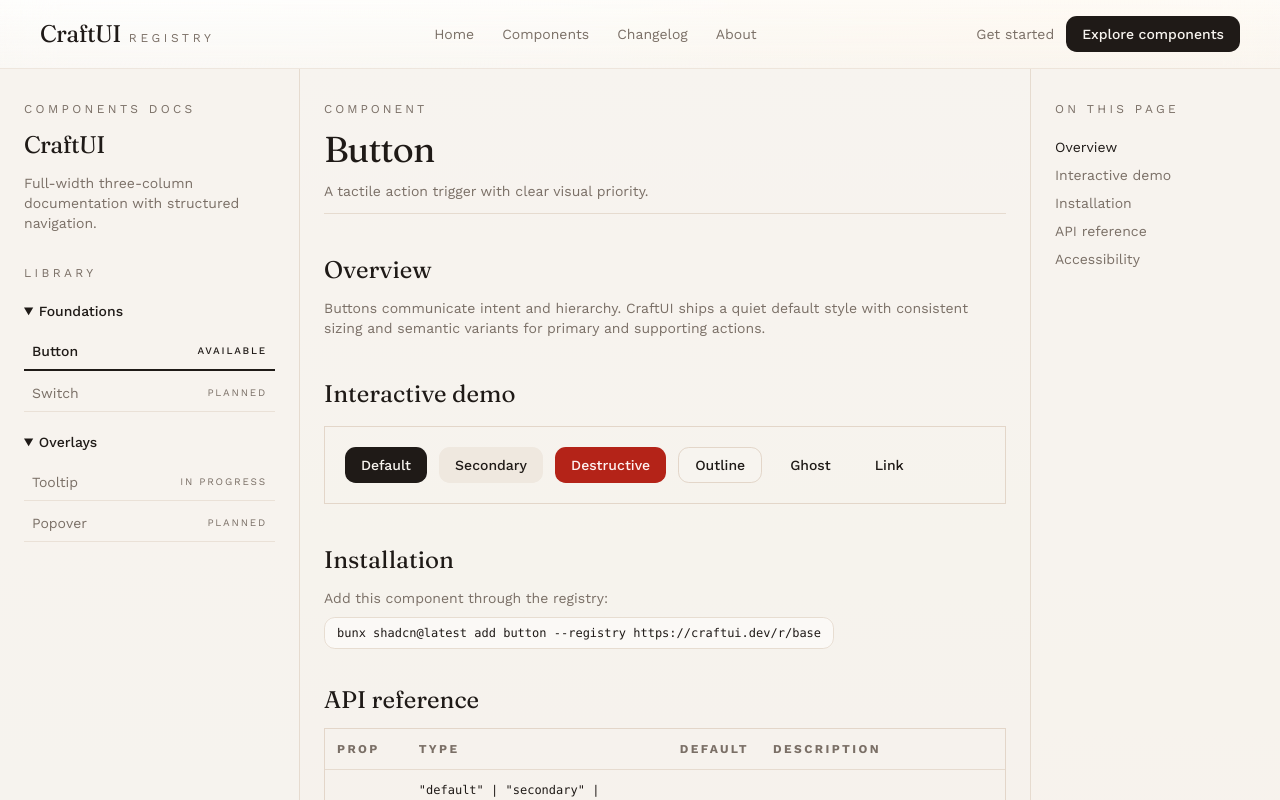
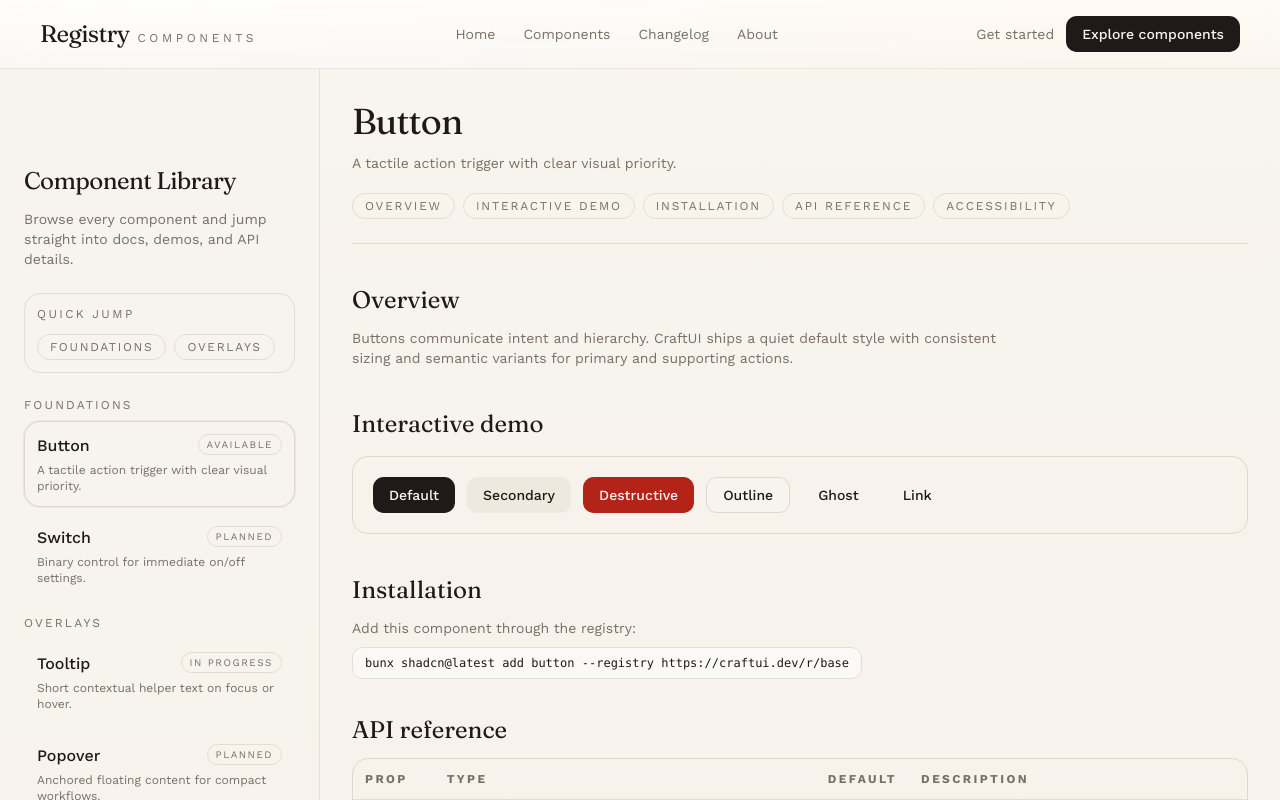
Before and after one commit to Craftui/ui, a Next.js app: page /components/button in a window 1280 px wide. Shown: the top 800 px of the page. Built offline with nearby package versions, Linux system fonts and the light colour scheme.

Commit message:
feat(components): add sidebar docs index and simplify header brand

```diff
--- a/src/app/components/_components/component-doc-shell.tsx
+++ b/src/app/components/_components/component-doc-shell.tsx
@@ -10,32 +10,21 @@ import {
 type LayoutPreset = {
   shell: string
   sidebar: string
-  sidebarHeading: string
-  sectionTitle: string
   navItem: string
   navItemActive: string
   main: string
-  toc: string
-  tocLink: string
-  tocLinkActive: string
   tableHead: string
   code: string
 }
 
 const preset: LayoutPreset = {
   shell: "bg-[linear-gradient(180deg,#f9f5ef_0%,#f4ece1_100%)] text-foreground",
-  sidebar: "border-r border-border/80 bg-[color:var(--background)]/95",
-  sidebarHeading: "uppercase tracking-[0.28em] text-muted-foreground",
-  sectionTitle: "border-b border-border/80 pb-3",
+  sidebar: "border-r border-border/70 bg-[color:var(--background)]/85",
   navItem:
-    "flex w-full items-center justify-between border-b border-border/60 px-2 py-2 text-left text-sm text-muted-foreground transition-colors hover:text-foreground",
+    "group block rounded-2xl border border-transparent px-3 py-3 text-left transition-colors hover:border-border/80 hover:bg-[color:var(--background)]",
   navItemActive:
-    "border-foreground text-foreground [border-bottom-width:2px] font-medium",
-  main: "bg-[color:var(--background)]/70",
-  toc: "border-l border-border/80 bg-[color:var(--background)]/85",
-  tocLink:
-    "block py-1 text-sm text-muted-foreground transition-colors hover:text-foreground",
-  tocLinkActive: "text-foreground",
+    "border-border bg-[color:var(--background)] ring-1 ring-border/50",
+  main: "bg-[color:var(--background)]/65",
   tableHead:
     "border-b border-border/80 text-left text-xs uppercase tracking-[0.2em] text-muted-foreground",
   code: "rounded-md border border-border/80 bg-[color:var(--card)] px-3 py-2 font-mono text-xs",
@@ -43,10 +32,12 @@ const preset: LayoutPreset = {
 
 const groups = [
   {
+    id: "foundations",
     name: "Foundations",
     items: componentDocs.filter((item) => item.category === "Foundations"),
   },
   {
+    id: "overlays",
     name: "Overlays",
     items: componentDocs.filter((item) => item.category === "Overlays"),
   },
@@ -82,7 +73,7 @@ function renderComponentDemo(doc: ComponentDoc) {
 
   if (doc.slug === "popover") {
     return (
-      <details className="w-fit border border-border px-3 py-2 text-sm">
+      <details className="w-fit rounded-xl border border-border px-3 py-2 text-sm">
         <summary className="cursor-pointer list-none font-medium">
           Toggle popover sample
         </summary>
@@ -111,25 +102,43 @@ export function ComponentDocShell({ activeComponent }: ComponentDocShellProps) {
 
   return (
     <div className={cn("w-full", preset.shell)}>
-      <div className="mx-auto grid min-h-[calc(100vh-170px)] w-full grid-cols-1 xl:grid-cols-[300px_minmax(0,1fr)_250px]">
-        <aside className={cn("px-6 py-8", preset.sidebar)}>
-          <div className="sticky top-6 space-y-8">
+      <div className="mx-auto grid min-h-[calc(100vh-170px)] w-full grid-cols-1 lg:grid-cols-[320px_minmax(0,1fr)]">
+        <aside className={cn("px-5 py-8 lg:px-6", preset.sidebar)}>
+          <div className="sticky top-24 space-y-6">
             <div className="space-y-3">
-              <p className={cn("text-xs", preset.sidebarHeading)}>Components docs</p>
-              <h1 className="font-display text-2xl tracking-tight">CraftUI</h1>
+              <h1 className="font-display text-2xl tracking-tight">
+                Component Library
+              </h1>
               <p className="text-sm text-muted-foreground">
-                Full-width three-column documentation with structured navigation.
+                Browse every component and jump straight into docs, demos, and
+                API details.
               </p>
             </div>
 
+            <div className="rounded-2xl border border-border/80 p-3">
+              <p className="text-xs uppercase tracking-[0.2em] text-muted-foreground">
+                Quick jump
+              </p>
+              <div className="mt-3 flex flex-wrap gap-2">
+                {groups.map((group) => (
+                  <a
+                    key={group.id}
+                    href={`#${group.id}`}
+                    className="rounded-full border border-border/80 px-3 py-1 text-xs uppercase tracking-[0.14em] text-muted-foreground transition-colors hover:text-foreground"
+                  >
+                    {group.name}
+                  </a>
+                ))}
+              </div>
+            </div>
+
             <nav className="space-y-4" aria-label="Component navigation">
-              <p className={cn("text-xs", preset.sidebarHeading)}>Library</p>
               {groups.map((group) => (
-                <details key={group.name} open>
-                  <summary className="cursor-pointer select-none py-1 text-sm font-medium">
+                <div key={group.name} id={group.id} className="space-y-2">
+                  <p className="text-xs uppercase tracking-[0.18em] text-muted-foreground">
                     {group.name}
-                  </summary>
-                  <div className="mt-2 space-y-1">
+                  </p>
+                  <div className="space-y-1.5">
                     {group.items.map((item) => {
                       const isActive = item.slug === current?.slug
                       return (
@@ -142,50 +151,66 @@ export function ComponentDocShell({ activeComponent }: ComponentDocShellProps) {
                           )}
                           aria-current={isActive ? "page" : undefined}
                         >
-                          <span>{item.name}</span>
-                          <span className="text-[10px] uppercase tracking-[0.18em]">
-                            {item.status}
-                          </span>
+                          <div className="flex items-start justify-between gap-3">
+                            <span className="font-medium text-foreground">
+                              {item.name}
+                            </span>
+                            <span className="rounded-full border border-border/80 px-2 py-0.5 text-[10px] uppercase tracking-[0.15em] text-muted-foreground">
+                              {item.status}
+                            </span>
+                          </div>
+                          <p className="mt-1 line-clamp-2 text-xs text-muted-foreground">
+                            {item.summary}
+                          </p>
                         </Link>
                       )
                     })}
                   </div>
-                </details>
+                </div>
               ))}
             </nav>
           </div>
         </aside>
 
-        <section className={cn("px-6 py-8", preset.main)}>
+        <section className={cn("px-5 py-8 lg:px-8", preset.main)}>
           {current ? (
             <article className="mx-auto w-full max-w-4xl space-y-10">
-              <header className={preset.sectionTitle}>
-                <p className="text-xs uppercase tracking-[0.25em] text-muted-foreground">
-                  Component
-                </p>
-                <h2 className="mt-3 font-display text-4xl tracking-tight">
-                  {current.name}
-                </h2>
+              <header className="border-b border-border/80 pb-6">
+                <h2 className="font-display text-4xl tracking-tight">{current.name}</h2>
                 <p className="mt-3 max-w-2xl text-sm text-muted-foreground">
                   {current.summary}
                 </p>
+                <nav
+                  className="mt-5 flex flex-wrap gap-2"
+                  aria-label="Component page sections"
+                >
+                  {tocItems.map((item) => (
+                    <a
+                      key={item.id}
+                      href={`#${item.id}`}
+                      className="rounded-full border border-border/80 px-3 py-1 text-xs uppercase tracking-[0.15em] text-muted-foreground transition-colors hover:text-foreground"
+                    >
+                      {item.label}
+                    </a>
+                  ))}
+                </nav>
               </header>
 
-              <section id="overview" className="space-y-3 scroll-mt-20">
+              <section id="overview" className="space-y-3 scroll-mt-28">
                 <h3 className="font-display text-2xl">Overview</h3>
                 <p className="max-w-2xl text-sm text-muted-foreground">
                   {current.description}
                 </p>
               </section>
 
-              <section id="demo" className="space-y-4 scroll-mt-20">
+              <section id="demo" className="space-y-4 scroll-mt-28">
                 <h3 className="font-display text-2xl">Interactive demo</h3>
-                <div className="border border-border p-5">
+                <div className="rounded-2xl border border-border p-5">
                   {renderComponentDemo(current)}
                 </div>
               </section>
 
-              <section id="installation" className="space-y-3 scroll-mt-20">
+              <section id="installation" className="space-y-3 scroll-mt-28">
                 <h3 className="font-display text-2xl">Installation</h3>
                 <p className="text-sm text-muted-foreground">
                   Add this component through the registry:
@@ -193,9 +218,9 @@ export function ComponentDocShell({ activeComponent }: ComponentDocShellProps) {
                 <code className={preset.code}>{current.installation}</code>
               </section>
 
-              <section id="api" className="space-y-3 scroll-mt-20">
+              <section id="api" className="space-y-3 scroll-mt-28">
                 <h3 className="font-display text-2xl">API reference</h3>
-                <div className="overflow-x-auto border border-border">
+                <div className="overflow-x-auto rounded-2xl border border-border">
                   <table className="w-full min-w-[620px] border-collapse">
                     <thead>
                       <tr>
@@ -225,7 +250,7 @@ export function ComponentDocShell({ activeComponent }: ComponentDocShellProps) {
                 </div>
               </section>
 
-              <section id="accessibility" className="space-y-3 scroll-mt-20">
+              <section id="accessibility" className="space-y-3 scroll-mt-28">
                 <h3 className="font-display text-2xl">Accessibility</h3>
                 <ul className="list-disc space-y-2 pl-5 text-sm text-muted-foreground">
                   {current.a11y.map((item) => (
@@ -235,54 +260,37 @@ export function ComponentDocShell({ activeComponent }: ComponentDocShellProps) {
               </section>
             </article>
           ) : (
-            <div className="mx-auto w-full max-w-4xl border border-border p-8">
-              <p className="text-xs uppercase tracking-[0.25em] text-muted-foreground">
-                Components
-              </p>
-              <h2 className="mt-3 font-display text-4xl tracking-tight">
-                Pick a component
-              </h2>
-              <p className="mt-3 max-w-xl text-sm text-muted-foreground">
-                This layout uses one page per component for interactive demos and
-                API reference. Choose an item from the sidebar to start.
-              </p>
-            </div>
-          )}
-        </section>
+            <div className="mx-auto w-full max-w-4xl space-y-8 rounded-3xl border border-border p-6 lg:p-8">
+              <header className="space-y-3">
+                <h2 className="font-display text-4xl tracking-tight">Components</h2>
+                <p className="max-w-2xl text-sm text-muted-foreground">
+                  Explore the full catalog. Select any component from the left
+                  sidebar to read usage, test behavior, and inspect APIs.
+                </p>
+              </header>
 
-        <aside className={cn("hidden px-6 py-8 xl:block", preset.toc)}>
-          <div className="sticky top-6">
-            <p className={cn("text-xs", preset.sidebarHeading)}>On this page</p>
-            {current ? (
-              <nav className="mt-4" aria-label="Table of contents">
-                {tocItems.map((item) => (
-                  <a
-                    key={item.id}
-                    href={`#${item.id}`}
-                    className={cn(
-                      preset.tocLink,
-                      item.id === "overview" && preset.tocLinkActive
-                    )}
-                  >
-                    {item.label}
-                  </a>
-                ))}
-              </nav>
-            ) : (
-              <nav className="mt-4" aria-label="Component quick links">
+              <div className="grid gap-3 sm:grid-cols-2">
                 {componentDocs.map((item) => (
                   <Link
                     key={item.slug}
                     href={`/components/${item.slug}`}
-                    className={preset.tocLink}
+                    className="rounded-2xl border border-border p-4 transition-colors hover:bg-[color:var(--background)]"
                   >
-                    {item.name}
+                    <div className="flex items-center justify-between gap-3">
+                      <h3 className="font-medium">{item.name}</h3>
+                      <span className="text-[10px] uppercase tracking-[0.15em] text-muted-foreground">
+                        {item.status}
+                      </span>
+                    </div>
+                    <p className="mt-2 text-xs text-muted-foreground">
+                      {item.summary}
+                    </p>
                   </Link>
                 ))}
-              </nav>
-            )}
-          </div>
-        </aside>
+              </div>
+            </div>
+          )}
+        </section>
       </div>
     </div>
   )
--- a/src/app/components/page.tsx
+++ b/src/app/components/page.tsx
@@ -1,6 +1,5 @@
-import { redirect } from "next/navigation"
-import { componentDocs } from "@/app/components/_lib/docs"
+import { ComponentDocShell } from "@/app/components/_components/component-doc-shell"
 
 export default function ComponentsHomePage() {
-  redirect(`/components/${componentDocs[0].slug}`)
+  return <ComponentDocShell />
 }
--- a/src/components/site-header.tsx
+++ b/src/components/site-header.tsx
@@ -14,9 +14,9 @@ export function SiteHeader() {
       <div className="w-full px-5 py-4 md:px-8 lg:px-10">
         <div className="flex w-full items-center justify-between gap-6">
           <Link href="/" className="flex items-baseline gap-2">
-            <span className="font-display text-2xl tracking-tight">CraftUI</span>
+            <span className="font-display text-2xl tracking-tight">Registry</span>
             <span className="text-xs uppercase tracking-[0.3em] text-muted-foreground">
-              Registry
+              Components
             </span>
           </Link>
 
```
